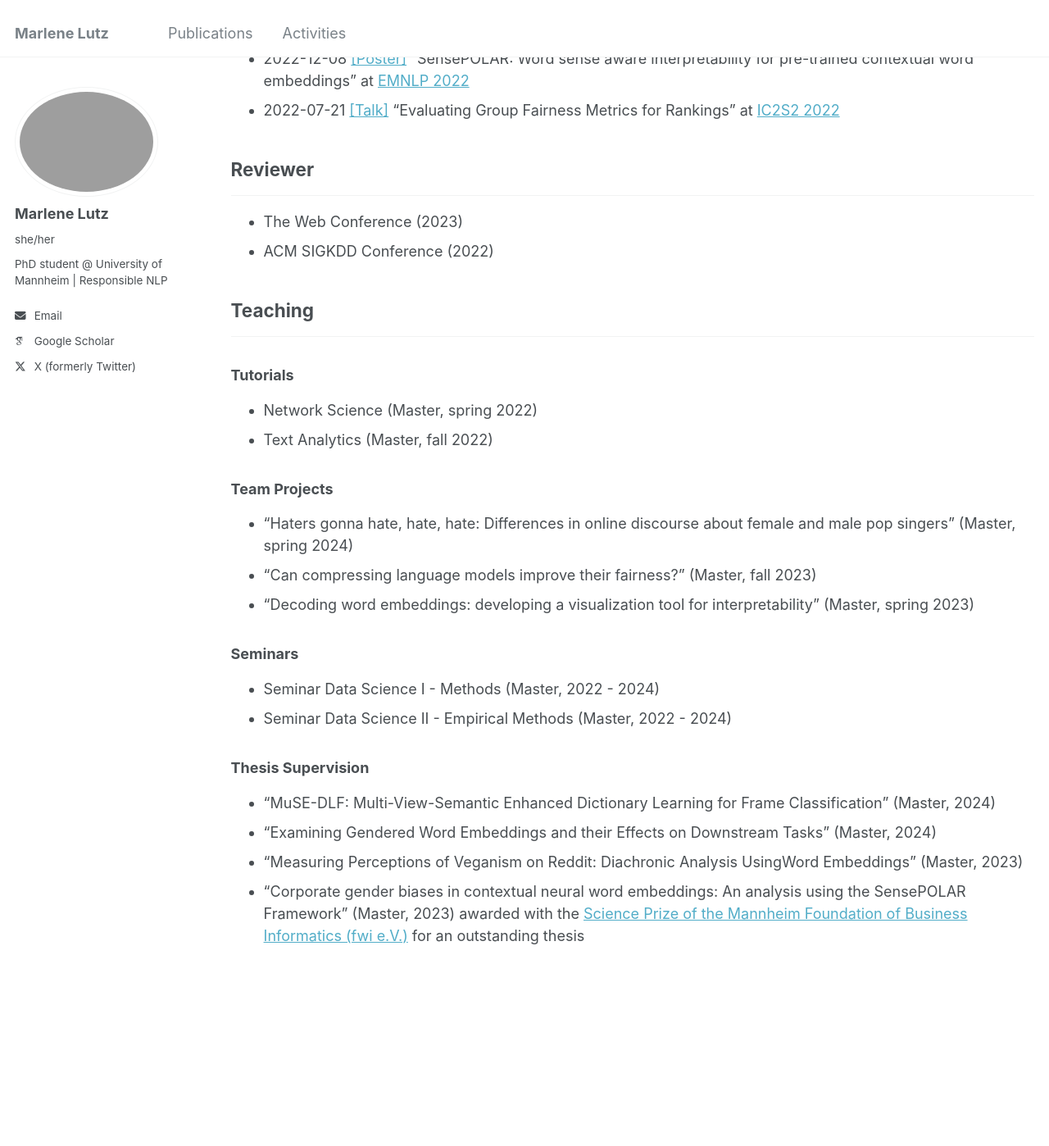
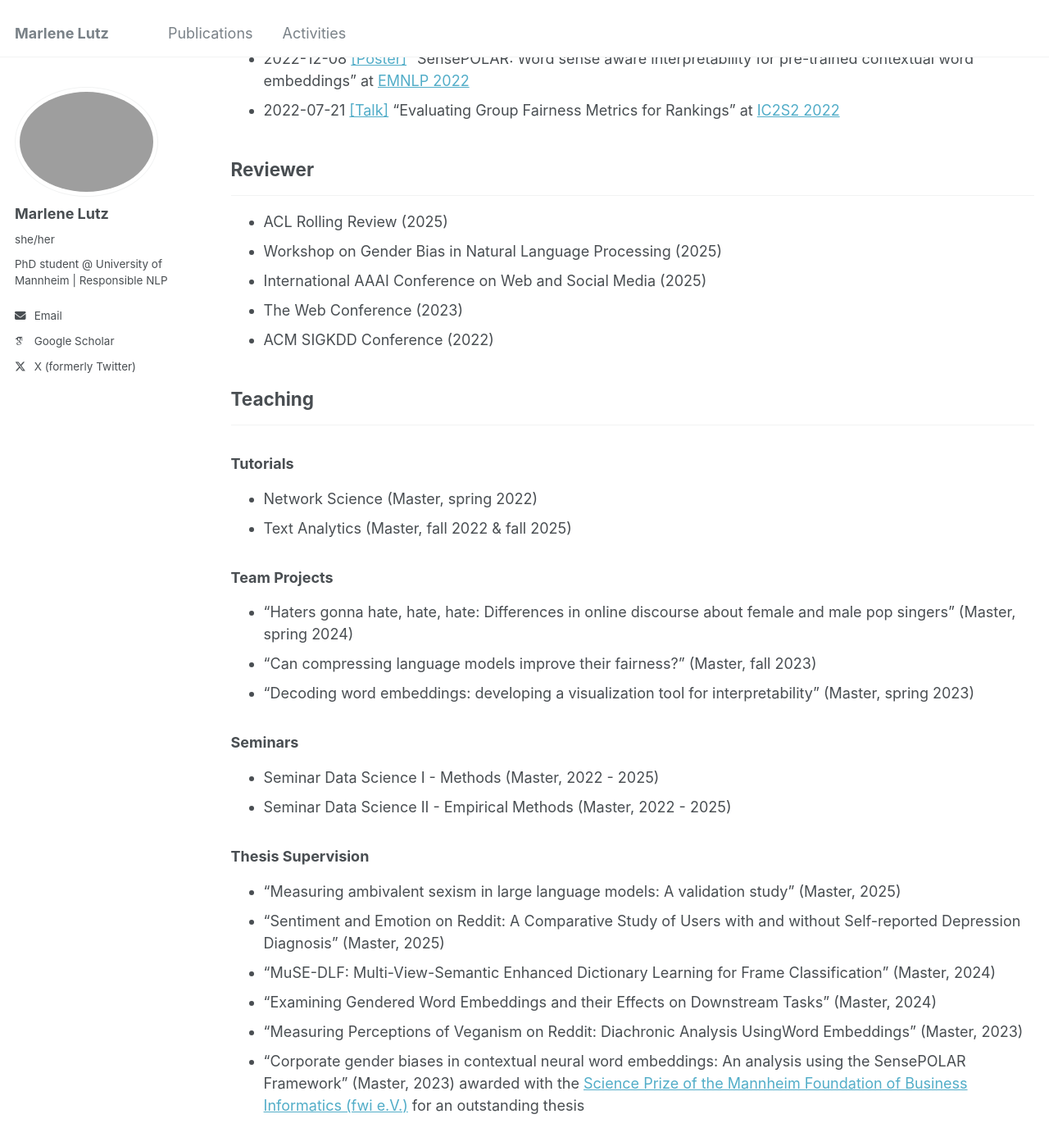
Before and after one commit to marlenelutz/marlenelutz.github.io, a Jekyll site: the page built from _pages/activities.md, in a window 1280 px wide and 1400 px high, scrolled down 347 px. Shown: the whole window at 82% size. Built offline with Jekyll 4.4.1, drawn with Linux system fonts in a browser that asks for light colours; some web fonts are replaced.

```diff
--- a/_pages/activities.md
+++ b/_pages/activities.md
@@ -17,6 +17,9 @@ author_profile: true
 ## Reviewer
 -----------
 
+* ACL Rolling Review (2025)
+* Workshop on Gender Bias in Natural Language Processing (2025)
+* International AAAI Conference on Web and Social Media (2025)
 * The Web Conference (2023)
 * ACM SIGKDD Conference (2022)
 
@@ -25,7 +28,7 @@ author_profile: true
 
 ### Tutorials
 * Network Science (Master, spring 2022)
-* Text Analytics (Master, fall 2022)
+* Text Analytics (Master, fall 2022 & fall 2025)
 
 ### Team Projects
 * "Haters gonna hate, hate, hate: Differences in online discourse about female and male pop singers" (Master, spring 2024)
@@ -33,10 +36,12 @@ author_profile: true
 * "Decoding word embeddings: developing a visualization tool for interpretability" (Master, spring 2023)
 
 ### Seminars
-* Seminar Data Science I - Methods (Master, 2022 - 2024)
-* Seminar Data Science II - Empirical Methods (Master, 2022 - 2024)
+* Seminar Data Science I - Methods (Master, 2022 - 2025)
+* Seminar Data Science II - Empirical Methods (Master, 2022 - 2025)
 
 ### Thesis Supervision
+* "Measuring ambivalent sexism in large language models: A validation study" (Master, 2025)
+* "Sentiment and Emotion on Reddit: A Comparative Study of Users with and without Self-reported Depression Diagnosis" (Master, 2025)
 * "MuSE-DLF: Multi-View-Semantic Enhanced Dictionary Learning for Frame Classification" (Master, 2024)
 * "Examining Gendered Word Embeddings and their Effects on Downstream Tasks" (Master, 2024)
 * "Measuring Perceptions of Veganism on Reddit: Diachronic Analysis UsingWord Embeddings" (Master, 2023)
```
Also changed, not shown: _pages/about.md (+5 -1 lines), _pages/publications.md (+6 -1 lines).
